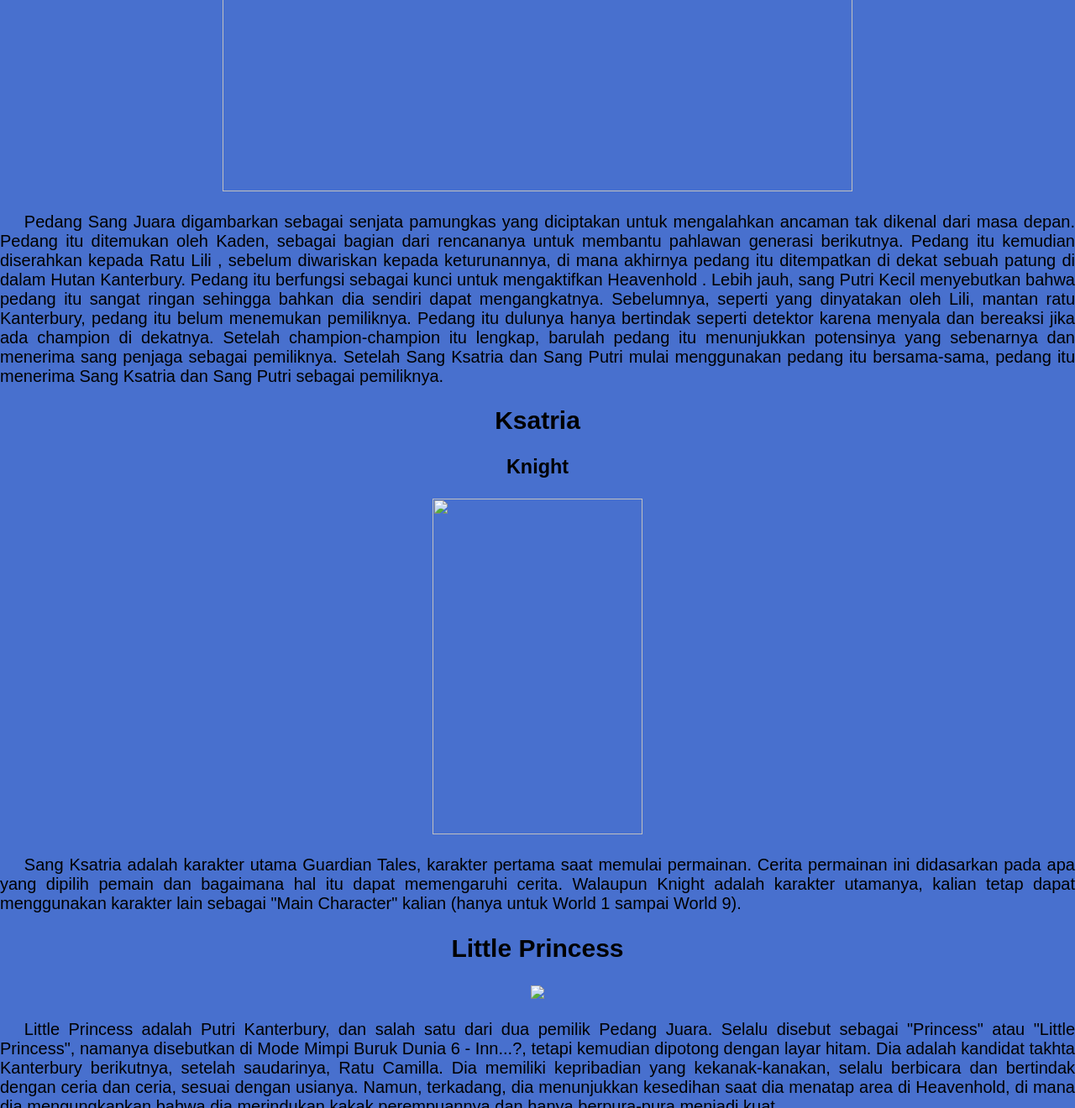
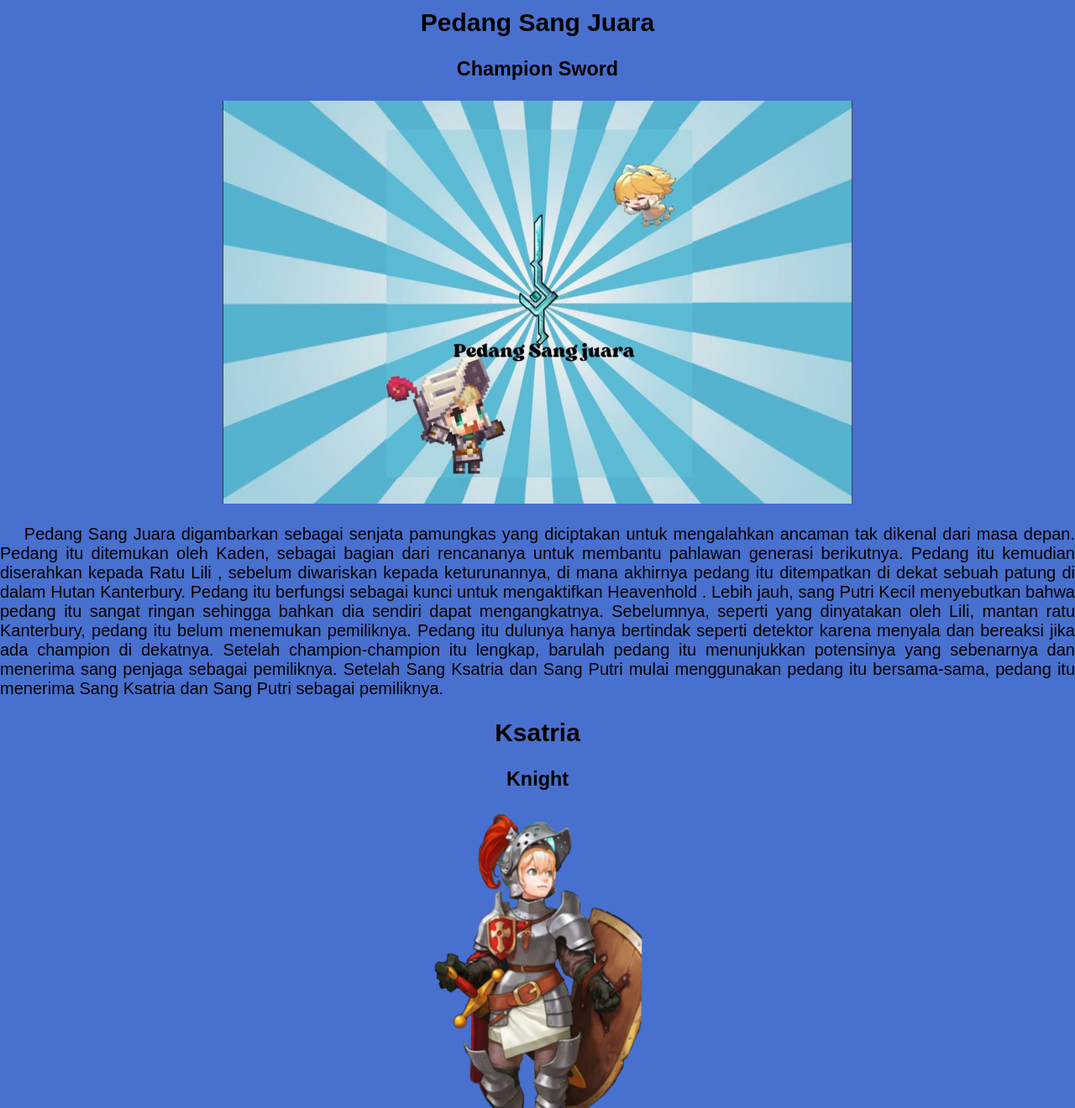
Before and after one commit to Aldhi-web/RioA, a plain HTML site: page index.html in a window 1280 px wide. Shown: the part 1480-2800 px from the top of the page at 84% size. Drawn offline with Linux system fonts and the light colour scheme.

Commit message:
index.html

```diff
--- a/index.html
+++ b/index.html
@@ -86,19 +86,19 @@
 </head>
 <body>
     <h1><marquee>Guardian Tales</marquee></h1><hr/>
-    <center><img src="pic/gete.jpg" height="500" width="800"></center>
+    <center><img src="gete.jpg" height="500" width="800"></center>
 <p style="text-align: justify;text-indent: 0.3in">
     Guardian Tales adalah permainan video aksi bermain peran tahun 2020 yang dikembangkan oleh Kong Studios dan diterbitkan oleh penerbit Korea Selatan Kakao Games . Permainan ini awalnya diluncurkan secara terbatas di beberapa bagian Asia Tenggara pada tanggal 24 Februari 2020 untuk iOS dan Android dan kemudian secara resmi pada tanggal 28 Juli 2020, untuk seluruh dunia.
     Game ini menceritakan kisah Guardian Knight, anggota baru Guardians, pengawal kerajaan "Kanterbury Kingdom". Setelah menyelesaikan pelatihan pertamanya sebagai Guardian, Knight berhadapan dengan segerombolan musuh bernama "The Invaders" yang ingin menguasai dunia. Guardian Tales diterima dengan baik oleh para kritikus dan pemain, dipuji karena kreativitasnya dan penggambaran RPG klasik.
 </p>
 <h2><center>Gameplay</center></h2>
-<center><img src="pic/kontrol gete.jpg"></center>
+<center><img src="kontrol gete.jpg"></center>
 <p style="text-align: justify;text-indent: 0.3in">
     Game ini memiliki kontrol joystick di kanan dan kiri bawah layar. Pemain harus melawan musuh di lantai saat ini, jika mereka ingin pergi ke area berikutnya di level tersebut, menggunakan semua taktik dan berlari untuk memikat musuh ke area yang diinginkan, tetapi pemain akan 'terkunci' di suatu area jika pertempuran belum berakhir. Pemain juga akan dapat membuka pahlawan baru di sepanjang permainan, serta memperoleh senjata baru dengan membuka kotak atau menemukan lokasi tersembunyi. Pemain awalnya berkemah di hutan untuk beristirahat dan berobat setelah menyelesaikan satu tahap, tetapi setelah menyelesaikan Bab 1, pemain mendarat di Heavenhold, "pulau" terbang yang dioperasikan oleh Penjaga Penginapan Loraine di kediaman mereka. Pemain juga dapat Memanggil Pahlawan dengan menggunakan Permata untuk setiap percobaan. Pemain juga dapat bergabung dengan Guild dengan pemain lain, yang akan membuka mode Raid yang menargetkan 4 bos, masing-masing dengan drop item berguna, EXP, atau emas.
 </p>
 <h2><center>Pedang Sang Juara</center></h2>
 <h3><center>Champion Sword</center></h3>
-<center><img src="pic/Champ Sword.jpg" height="480" width="750"></center>
+<center><img src="Champ Sword.jpg" height="480" width="750"></center>
 <p style="text-align:justify;text-indent:0.3in">
     Pedang Sang Juara digambarkan sebagai senjata pamungkas yang diciptakan untuk mengalahkan ancaman tak dikenal dari masa depan. Pedang itu ditemukan oleh Kaden, sebagai bagian dari rencananya untuk membantu pahlawan generasi berikutnya. Pedang itu kemudian diserahkan kepada Ratu Lili , sebelum diwariskan kepada keturunannya, di mana akhirnya pedang itu ditempatkan di dekat sebuah patung di dalam Hutan Kanterbury. Pedang itu berfungsi sebagai kunci untuk mengaktifkan Heavenhold . Lebih jauh, sang Putri Kecil menyebutkan bahwa pedang itu sangat ringan sehingga bahkan dia sendiri dapat mengangkatnya.
     Sebelumnya, seperti yang dinyatakan oleh Lili, mantan ratu Kanterbury, pedang itu belum menemukan pemiliknya. Pedang itu dulunya hanya bertindak seperti detektor karena menyala dan bereaksi jika ada champion di dekatnya. Setelah champion-champion itu lengkap, barulah pedang itu menunjukkan potensinya yang sebenarnya dan menerima sang penjaga sebagai pemiliknya.
@@ -106,13 +106,13 @@
 </p>
 <h2><center>Ksatria</center></h2>
 <h3><center>Knight</center></h3>
-<center><img src="pic/kenek.jpg" height="400" width="250"></center>
+<center><img src="kenek.jpg" height="400" width="250"></center>
 <p style="text-align:justify;text-indent:0.3in">
     Sang Ksatria adalah karakter utama Guardian Tales, karakter pertama saat memulai permainan. Cerita permainan ini didasarkan pada apa yang dipilih pemain dan bagaimana hal itu dapat memengaruhi cerita. Walaupun Knight adalah karakter utamanya, kalian tetap dapat menggunakan
     karakter lain sebagai "Main Character" kalian (hanya untuk World 1 sampai World 9).
 </p>
 <h2><center>Little Princess</center></h2>
-<center><img src="pic/little pace.jpg"></center>
+<center><img src="little pace.jpg"></center>
 <p style="text-align:justify;text-indent:0.3in">
     Little Princess adalah Putri Kanterbury, dan salah satu dari dua pemilik Pedang Juara. Selalu disebut sebagai "Princess" atau "Little Princess", namanya disebutkan di Mode Mimpi Buruk Dunia 6 - Inn...?, tetapi kemudian dipotong dengan layar hitam. Dia adalah kandidat takhta Kanterbury berikutnya, setelah saudarinya, Ratu Camilla.
 Dia memiliki kepribadian yang kekanak-kanakan, selalu berbicara dan bertindak dengan ceria dan ceria, sesuai dengan usianya. Namun, terkadang, dia menunjukkan kesedihan saat dia menatap area di Heavenhold, di mana dia mengungkapkan bahwa dia merindukan kakak perempuannya dan hanya berpura-pura menjadi kuat.
```
